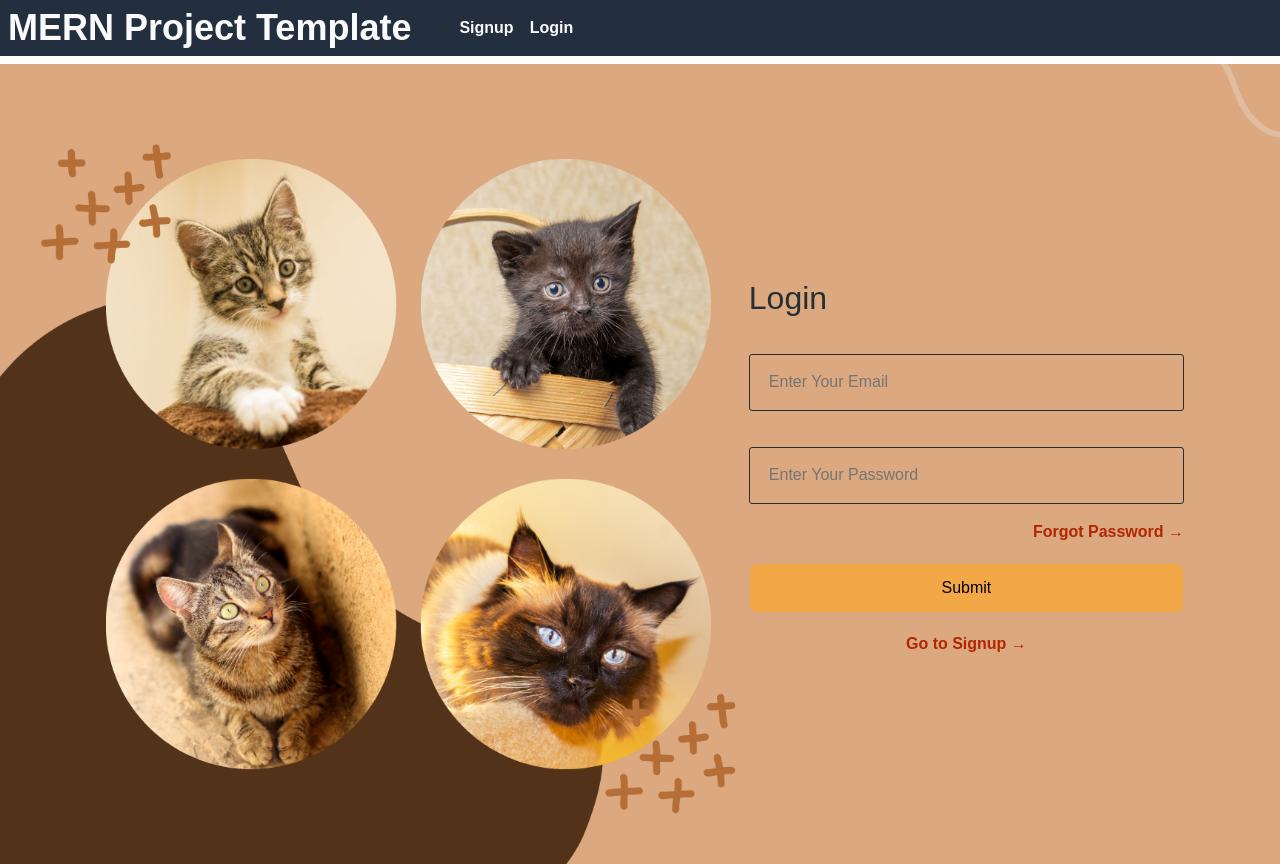
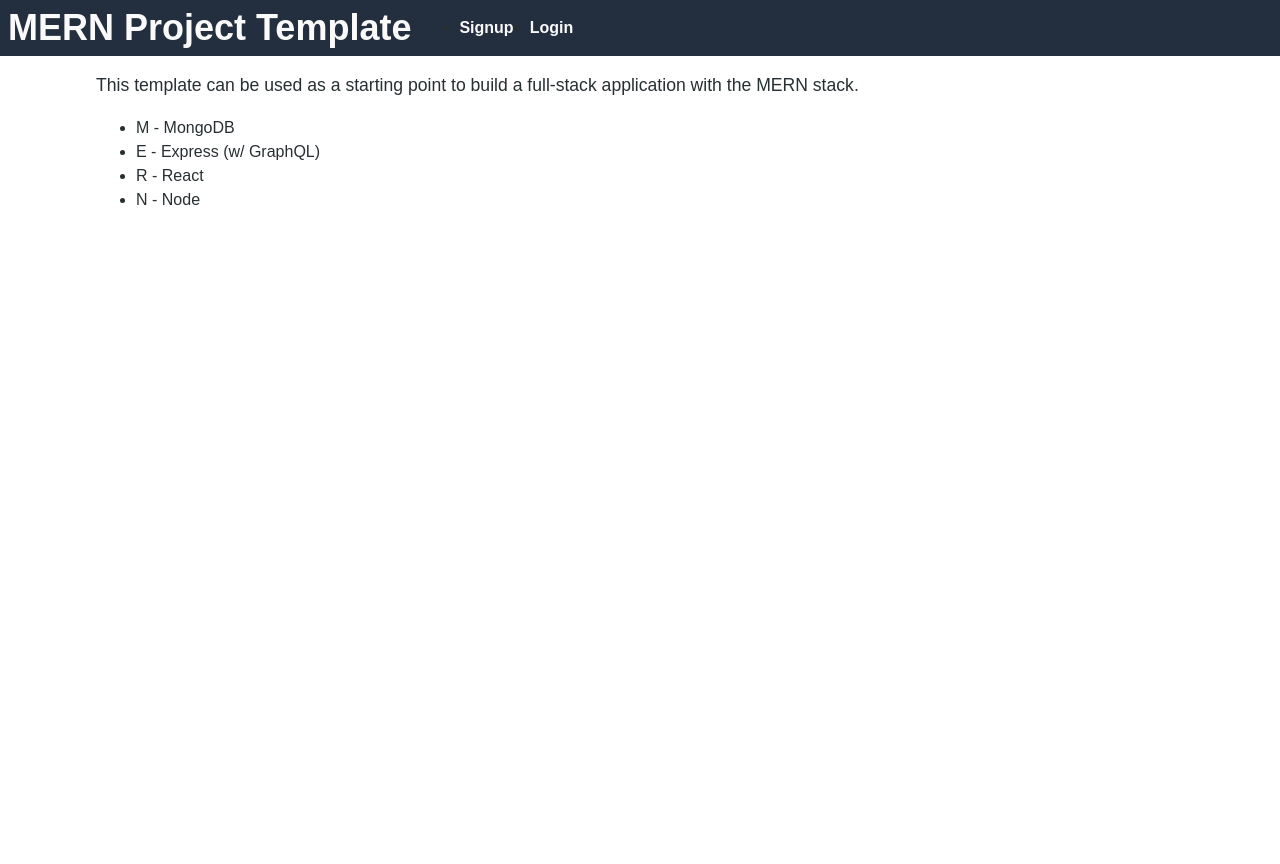
Before and after one commit to Kayla-Sullens/Purrfect-Match, a React (Vite) app in the folder client/: page / in a window 1280 px wide. After the commit the page ends 800 px from the top, so only its background shows below. Built offline with nearby package versions, Linux system fonts and the light colour scheme.

Commit message:
Revert "Creating sign in"

```diff
--- a/client/index.html
+++ b/client/index.html
@@ -1,17 +1,13 @@
 <!DOCTYPE html>
 <html lang="en">
-
   <head>
     <meta charset="UTF-8" />
     <link rel="icon" type="image/svg+xml" href="/vite.svg" />
-  <link rel="stylesheet" href="./src/assets/css/style.css">
     <meta name="viewport" content="width=device-width, initial-scale=1.0" />
     <title>MERN Project Template</title>
   </head>
-
   <body>
     <div id="root"></div>
     <script type="module" src="/src/main.jsx"></script>
   </body>
-
 </html>
--- a/client/src/assets/css/style.css
+++ /dev/null
@@ -1,45 +0,0 @@
-.login-main {
-    background-image: url('../cat\ background\ .png');
-    background-repeat: no-repeat;
-    background-size: cover;
-    width: 100%;
-    height: 100vh;
-}
-
-.login-main .container {
-    display: flex;
-    flex-flow: column;
-    align-items: flex-end;
-    justify-content: center;
-    height: 100%;
-}
-
-form .flex-row input {
-    width: 100%;
-    height: 57px;
-    background: transparent;
-    padding: 19px;
-    margin-top: 20px;
-}
-
-form button {
-    width: 100;
-    width: 100%;
-    padding: 15px 0;
-}
-
-.text-end {
-    text-align: end;
-}
-
-.text-center {
-    text-align: center;
-}
-
-.mb-20 {
-    margin-bottom: 20px;
-}
-
-.mt-20 {
-    margin-top: 20px;
-}
--- a/client/src/main.jsx
+++ b/client/src/main.jsx
@@ -14,12 +14,11 @@ const router = createBrowserRouter([
     element: <App />,
     errorElement: <NoMatch />,
     children: [
-      // {
-      //   index: true,
-      //   element: <Home />
-      // },
       {
-        index: '/login',
+        index: true,
+        element: <Home />
+      }, {
+        path: '/login',
         element: <Login />
       }, {
         path: '/signup',
@@ -30,5 +29,5 @@ const router = createBrowserRouter([
 ])
 
 ReactDOM.createRoot(document.getElementById('root')).render(
-  <RouterProvider router={router} />
+<RouterProvider router={router} />
 )
--- a/client/src/pages/Login.jsx
+++ b/client/src/pages/Login.jsx
@@ -30,14 +30,15 @@ const Login = () => {
   };
 
   return (
-    <div className="login-main">
+    <div className="container my-1">
+      <Link to="/signup">← Go to Signup</Link>
 
-      <div className="container my-1">
+      <h2>Login</h2>
       <form onSubmit={handleFormSubmit}>
-          <h2>Login</h2>
         <div className="flex-row space-between my-2">
+          <label htmlFor="email">Email address:</label>
           <input
-              placeholder="Enter Your Email"
+            placeholder="youremail@test.com"
             name="email"
             type="email"
             id="email"
@@ -45,18 +46,15 @@ const Login = () => {
           />
         </div>
         <div className="flex-row space-between my-2">
+          <label htmlFor="pwd">Password:</label>
           <input
-              placeholder="Enter Your Password"
+            placeholder="******"
             name="password"
             type="password"
             id="pwd"
             onChange={handleChange}
           />
         </div>
-          <div className="text-end mb-20">
-            <Link to="#">Forgot Password →</Link>
-          </div>
-
         {error ? (
           <div>
             <p className="error-text">The provided credentials are incorrect</p>
@@ -65,11 +63,7 @@ const Login = () => {
         <div className="flex-row flex-end">
           <button type="submit">Submit</button>
         </div>
-          <div className="text-center mt-20">
-            <Link to="/signup">Go to Signup →</Link>
-          </div>
       </form>
-      </div>
     </div>
   );
 };
```
Also changed, not shown: client/src/assets/cat background .png (deleted), 1 other file (tests, documents, lock files or other folders). Lines whose indentation alone changed are shown as unchanged.
